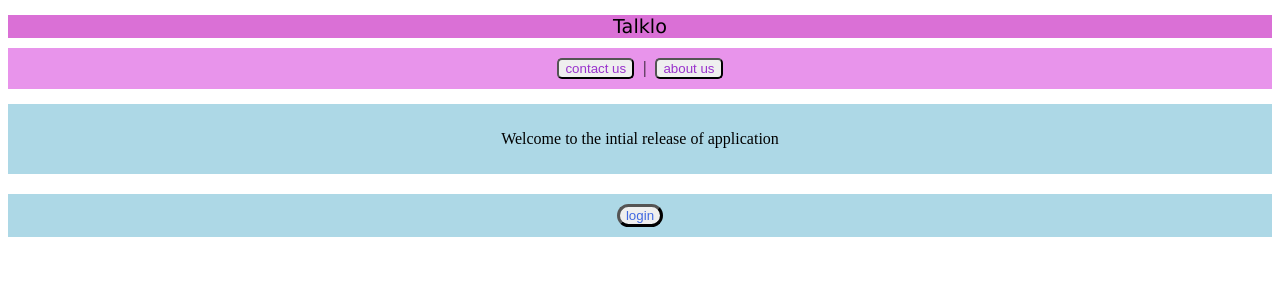
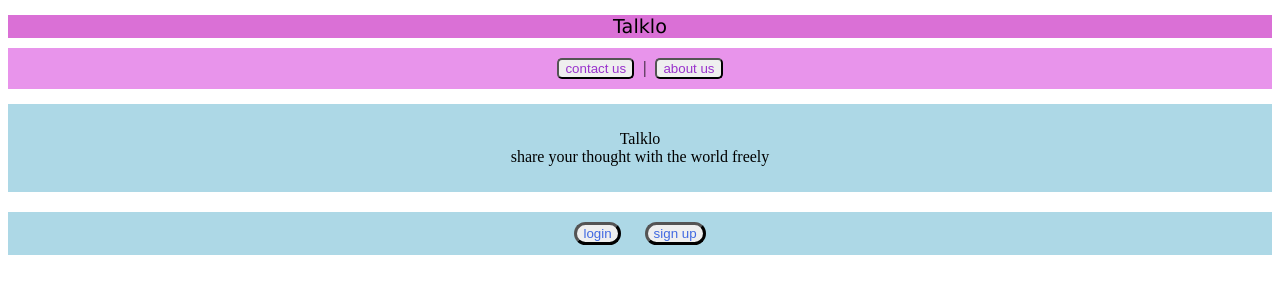
Before and after one commit to VikasPoddar/talklo, a Flask app: page / in a window 1280 px wide. Shown: the top 300 px of the page. Run offline with Flask 2, Linux system fonts and the light colour scheme.

Commit message:
new files and modification are added to the application

```diff
--- a/routes.py
+++ b/routes.py
@@ -12,12 +12,15 @@
 
 @app.route('/about')
 def about() :
-    return render_template('about.htm')
+    return render_template('about.htm',message=' hello to this world ')
 
 @app.route('/login')
 def login() :
     return render_template('login.htm')
 
+@app.route('/signup')
+def signup() :
+    return render_template('signup.htm')
 
 
 if __name__=="__main__" :
--- a/templates/home.htm
+++ b/templates/home.htm
@@ -11,10 +11,12 @@
 </div>
 <div class="subheading">
     <p>
-        Welcome to the intial release of application
+        Talklo <br>
+        share your thought with the world freely
     </p>
 </div>
 <div class='subheading'>
     <a href="{{url_for('login')}}"><button class="button-style-2">login</button></a>
+    <a href="{{url_for('signup')}}"><button class="button-style-2">sign up</button></a>
 </div>
 {% endblock  %}
--- a/templates/login.htm
+++ b/templates/login.htm
@@ -4,7 +4,6 @@
         Login
     </div>
     <div class='content'>
-        wait for the next release of application
         <br>
         <a href="{{url_for('home')}}" ><button class="button-style-1"> home </button> </a>
     </div>
```
Also changed, not shown: templates/signup.htm (added, +12 -0 lines), forms.py (added), models.py (added).
